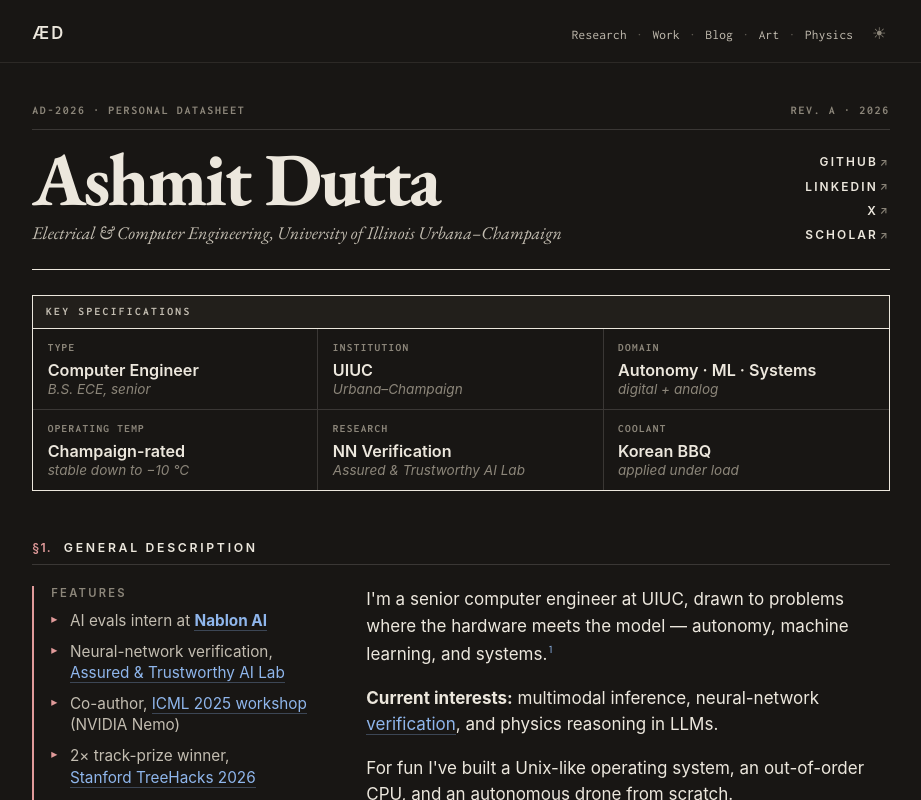
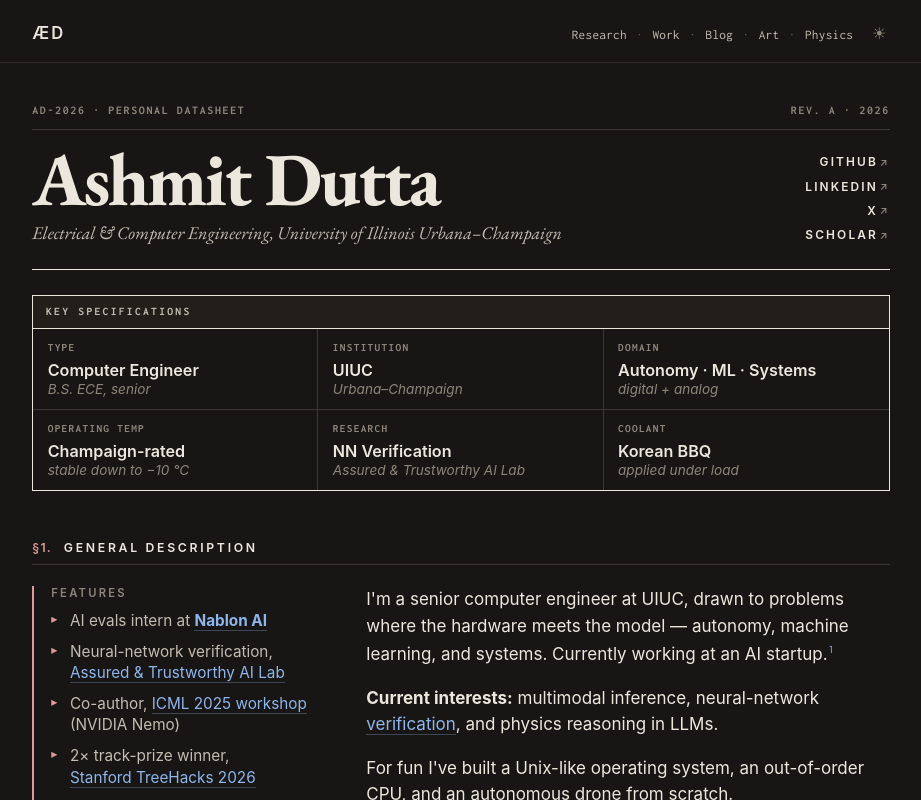
Before and after one commit to aedutta/aedutta.github.io, a React (Vite) app: page / in a window 1280 px wide. Shown: the top 800 px of the page, without its empty margins (179-1100 px from the left). Built offline with nearby package versions, Linux system fonts and the light colour scheme; a web font is replaced by a local one.

Commit message:
another update

```diff
--- a/src/pages/HomePage.jsx
+++ b/src/pages/HomePage.jsx
@@ -253,7 +253,7 @@ const HomePage = () => (
         <div className="ds-desc">
           <p className="paper__lede">
             I'm a senior computer engineer at UIUC, drawn to problems where the
-            hardware meets the model — autonomy, machine learning, and systems.
+            hardware meets the model — autonomy, machine learning, and systems. Currently working at an AI startup.
             <a href="#fn-1" id="fnref-1" className="paper__fnref" aria-describedby="footnote-label">
               <sup>1</sup>
             </a>
```
